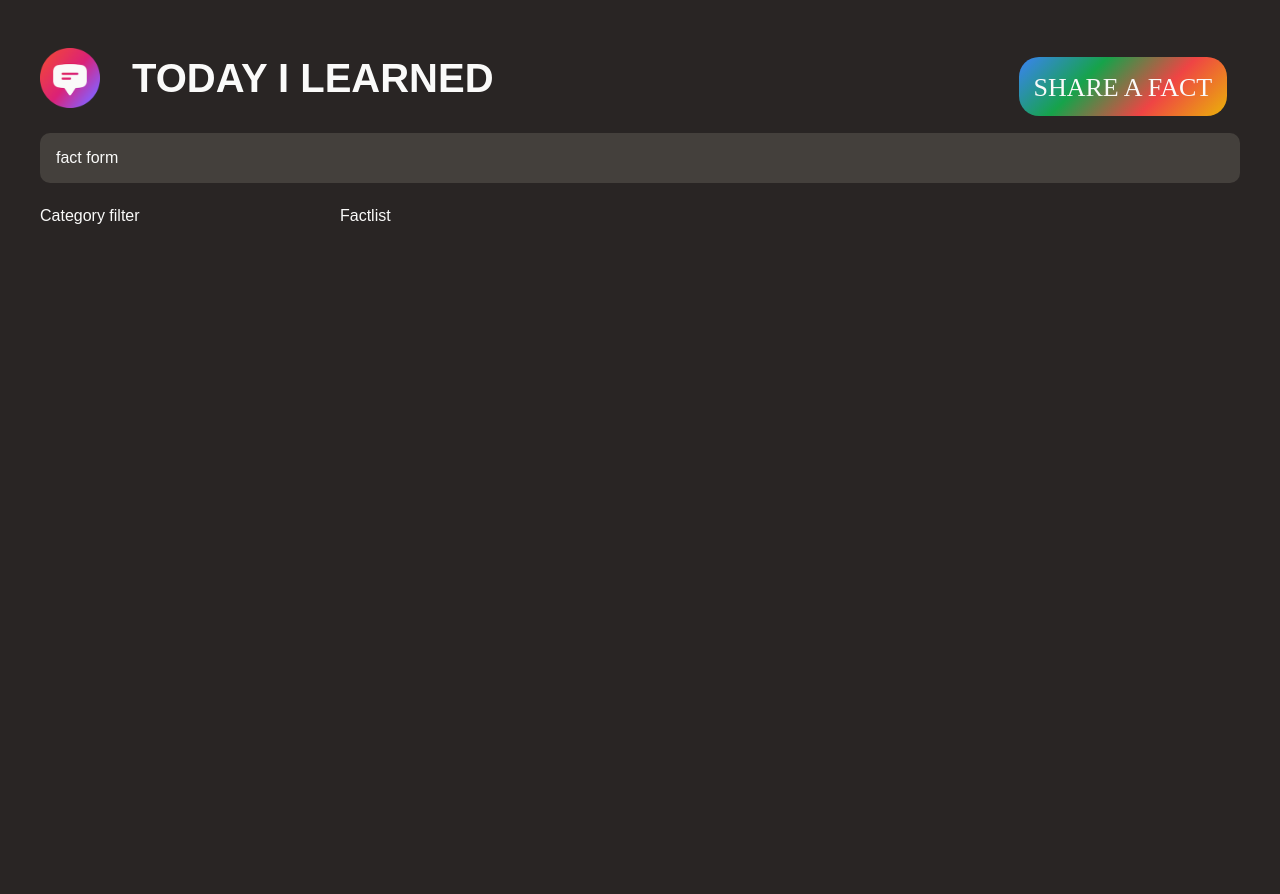
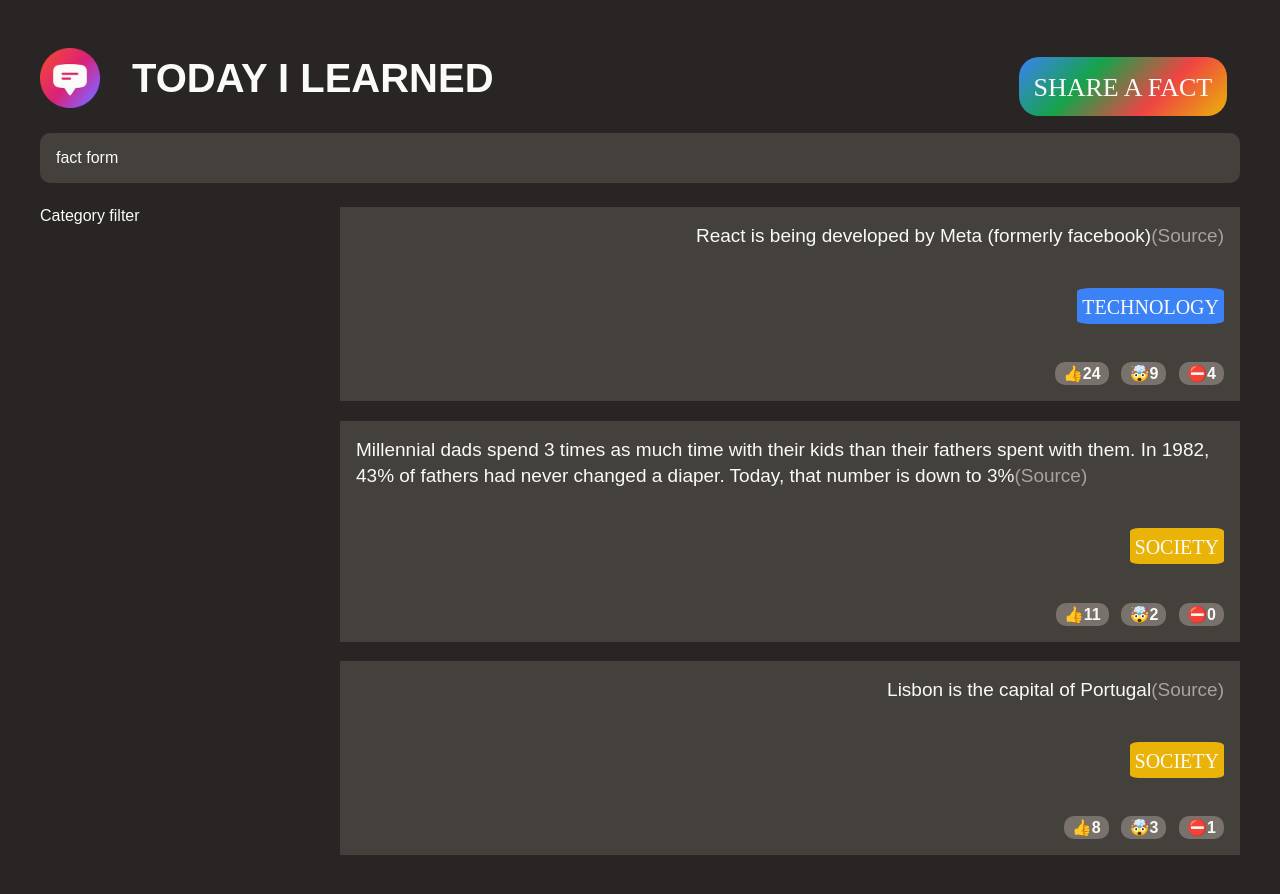
Before and after one commit to Myk78/PersonalStudyCalender, a React (Create React App) app: page / in a window 1280 px wide. Shown: the top 894 px of the page. Before the commit the page ends 800 px from the top, so only its background shows below. Built offline with nearby package versions, Linux system fonts and the light colour scheme; a web font is replaced by a local one.

Commit message:
add fact list in react app

```diff
--- a/src/App.js
+++ b/src/App.js
@@ -1,5 +1,53 @@
 import "./style.css";
 import"./utility.css";
+
+const CATEGORIES = [
+  { name: "technology", color: "#3b82f6" },
+  { name: "science", color: "#16a34a" },
+  { name: "finance", color: "#ef4444" },
+  { name: "society", color: "#eab308" },
+  { name: "entertainment", color: "#db2777" },
+  { name: "health", color: "#14b8a6" },
+  { name: "history", color: "#f97316" },
+  { name: "news", color: "#8b5cf6" },
+];
+
+const initialFacts = [
+  {
+    id: 1,
+    text: "React is being developed by Meta (formerly facebook)",
+    source: "https://opensource.fb.com/",
+    category: "technology",
+    votesInteresting: 24,
+    votesMindblowing: 9,
+    votesFalse: 4,
+    createdIn: 2021,
+  },
+  {
+    id: 2,
+    text: "Millennial dads spend 3 times as much time with their kids than their fathers spent with them. In 1982, 43% of fathers had never changed a diaper. Today, that number is down to 3%",
+    source:
+      "https://www.mother.ly/parenting/millennial-dads-spend-more-time-with-their-kids",
+    category: "society",
+    votesInteresting: 11,
+    votesMindblowing: 2,
+    votesFalse: 0,
+    createdIn: 2019,
+  },
+  {
+    id: 3,
+    text: "Lisbon is the capital of Portugal",
+    source: "https://en.wikipedia.org/wiki/Lisbon",
+    category: "society",
+    votesInteresting: 8,
+    votesMindblowing: 3,
+    votesFalse: 1,
+    createdIn: 2015,
+  },
+];
+
+
+
 
 function App(){
   return (
@@ -27,6 +75,29 @@ function Category(){
   return <aside>Category filter</aside>;
 }
 function Factlist(){
-  return <section>Factlist</section>;
+  // temporary
+  const fact = initialFacts;
+
+  return <section>
+    <ul className="factlist">{
+      fact.map((fact)=>(
+         <li key={fact.id} className="list">
+                <p>
+                    {fact.text}
+                    <span><a className="sourcelink" href={fact.source} target="_blank">(Source)</a></span>
+                </p>
+                <span className="ptag" style={{backgroundColor: CATEGORIES.find((cat)=> cat.name==fact.category).color}}>{fact.category}</span>
+
+                <div className="reaction-btn">
+                <button>👍{fact.votesInteresting}</button>
+                <button>🤯{fact.votesMindblowing}</button>
+                <button>⛔️{fact.votesFalse}</button>
+                </div>
+            </li>
+      ))
+    }
+    </ul>
+    </section>;
+
 }
 export default App;
```
